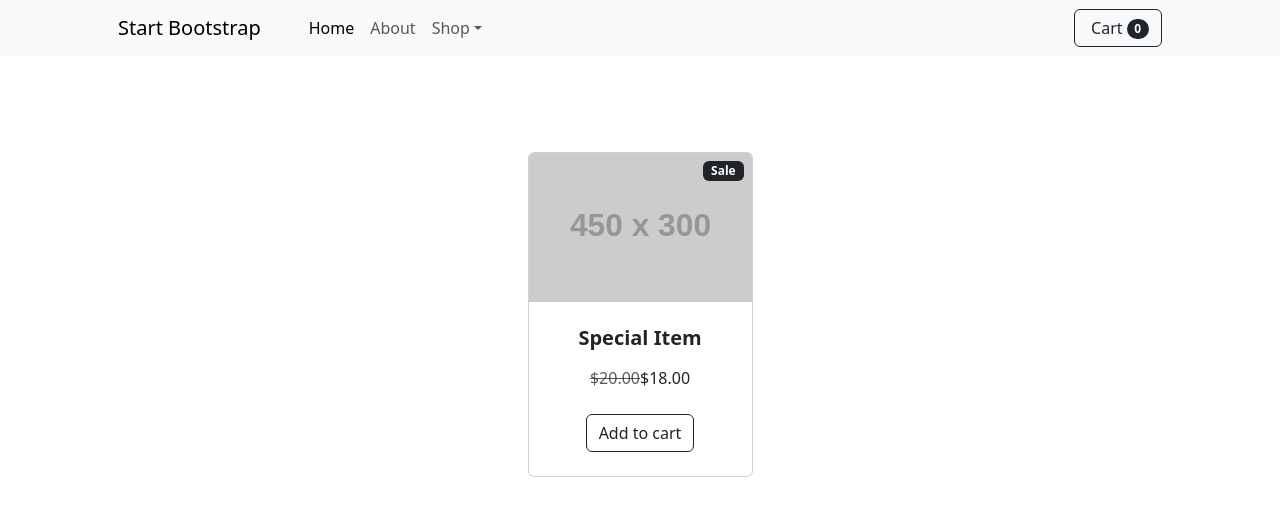
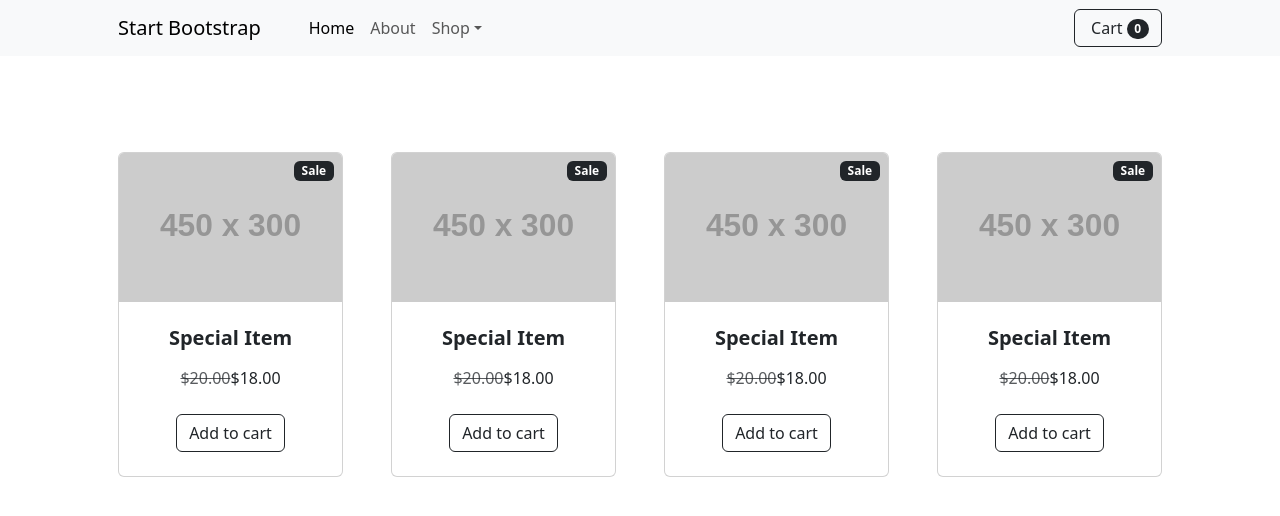
Before and after one commit to Raj2710/FSD-WE-T-B9, a React (Vite) app: page / in a window 1280 px wide. Shown: the top 516 px of the page. Built offline with nearby package versions, Linux system fonts and the light colour scheme.

Commit message:
Remove from Cart

```diff
--- a/src/App.jsx
+++ b/src/App.jsx
@@ -3,12 +3,18 @@ import Nav from './components/Nav'
 import Card from './components/Card'
 function App() {
   let [cart,setCart] = useState(0)
+
+
   return <>
     <Nav cart={cart} setCart={setCart}/>
     <section className="py-5">
             <div className="container px-4 px-lg-5 mt-5">
                 <div className="row gx-4 gx-lg-5 row-cols-2 row-cols-md-3 row-cols-xl-4 justify-content-center">
                     <Card cart={cart} setCart={setCart}/>
+                    <Card cart={cart} setCart={setCart}/>
+                    <Card cart={cart} setCart={setCart}/>
+                    <Card cart={cart} setCart={setCart}/>
+
                 </div>
             </div>
     </section>
--- a/src/components/Card.jsx
+++ b/src/components/Card.jsx
@@ -1,6 +1,18 @@
-import React from 'react'
+import React,{useState} from 'react'
 
 function Card({cart,setCart}) {
+
+    let [toggle,setToggle] = useState(true)
+
+    let add = ()=>{
+        setCart(cart+1)
+        setToggle(false)
+    }
+
+    let remove = ()=>{
+        setCart(cart-1)
+        setToggle(true)
+    }
   return <>
   <div className="col mb-5">
     <div className="card h-100">
@@ -21,7 +33,11 @@ function Card({cart,setCart}) {
             </div>
         </div>
         <div className="card-footer p-4 pt-0 border-top-0 bg-transparent">
-            <div className="text-center"><a className="btn btn-outline-dark mt-auto" href="#" onClick={()=>setCart(cart+1)}>Add to cart</a></div>
+            {
+            toggle ?
+                <div className="text-center"><a className="btn btn-outline-dark mt-auto" onClick={()=>add()}>Add to cart</a></div> :
+                <div className="text-center"><a className="btn btn-outline-dark mt-auto" onClick={()=>remove()}>Remove</a></div>
+            }
         </div>
     </div>
     </div>
@@ -29,3 +45,8 @@ function Card({cart,setCart}) {
 }
 
 export default Card
+
+
+export const doSomething = ()=>{
+    return "Hello"
+}
--- a/src/components/Nav.jsx
+++ b/src/components/Nav.jsx
@@ -1,6 +1,6 @@
 import React from 'react'
 
-function Nav({cart,setCart}) {
+function Nav({cart}) {
   return <>
      <nav className="navbar navbar-expand-lg navbar-light bg-light">
             <div className="container px-4 px-lg-5">
```
